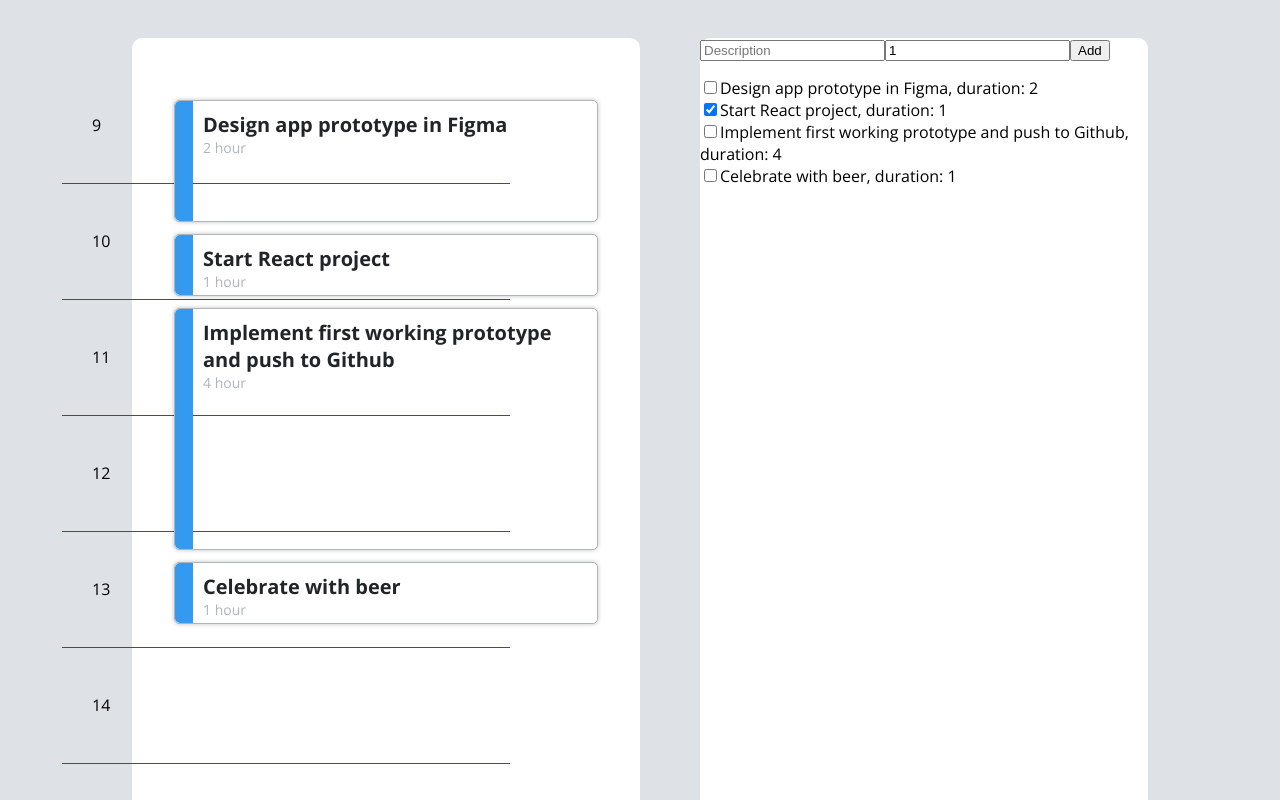
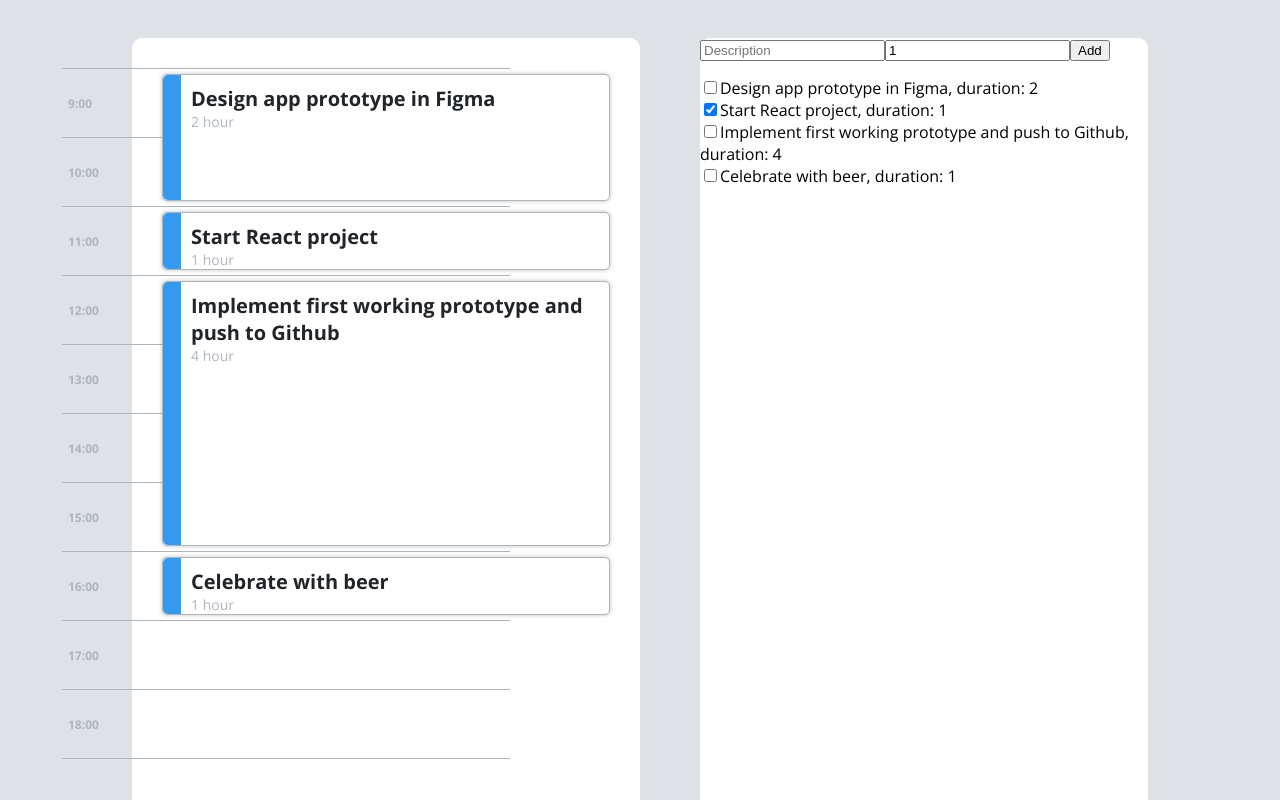
Before and after one commit to dcrescimbeni/todo-less, a React (Create React App) app: page / in a window 1280 px wide. Shown: the top 800 px of the page. Built offline with nearby package versions, Linux system fonts and the light colour scheme.

Commit message:
Implemented hour ticker

```diff
--- a/src/HourTicks/HourTicks.js
+++ b/src/HourTicks/HourTicks.js
@@ -14,8 +14,7 @@ export default function HourTicks() {
         {hours.map((element, index) => {
           return (
             <HourBlockElement key={index}>
-              <HourTicker>{element}</HourTicker>
-              <HourLine></HourLine>
+              <HourTicker>{element}:00</HourTicker>
             </HourBlockElement>
           );
         })}
@@ -32,14 +31,20 @@ const MainWrapper = styled.div`
   left: -100px;
 `;
 
-const HourBlockElement = styled.div``;
+const HourBlockElement = styled.div`
+  border-bottom: 1px solid #adb5bd;
+  height: 68px;
+  display: flex;
+  align-items: center;
+
+  &:first-of-type {
+    border-top: 1px solid #adb5bd;
+  }
+`;
 
 const HourTicker = styled.p`
-  padding: 30px;
+  font-weight: bold;
+  font-size: 12px;
+  color: #adb5bd;
+  margin-left: 6px;
 `;
-
-const HourLine = styled.div`
-  border-bottom: 1px solid red;
-  height: 1px;
-  width: 100%;
-`;
--- a/src/TimeColumn/TimeColumn.js
+++ b/src/TimeColumn/TimeColumn.js
@@ -3,7 +3,7 @@ import styled from 'styled-components';
 import HourTicks from '../HourTicks/HourTicks';
 
 export default function TimeColumn({ todoList, setTodoList, handleOnDragEnd }) {
-  // Code to handle reordering the list
+  // TODO: Fix column height
 
   return (
     <DragDropContext onDragEnd={handleOnDragEnd}>
@@ -54,7 +54,7 @@ const UnstyledList = styled.ul`
   list-style: none;
   padding: 0px;
   position: relative;
-  top: -100%;
+  top: calc(-100% - 10px);
 `;
 
 const MainColumn = styled.div`
@@ -62,12 +62,13 @@ const MainColumn = styled.div`
 `;
 
 const TaskElement = styled.li`
-  height: ${(props) => props.size * 60}px;
+  height: ${(props) => props.size * 68 - 12 + props.size * 1 - 1}px;
+  margin: 11px 0px;
   border: 1px solid #adb5bd;
   border-radius: 5px;
-  margin: 12px;
   display: flex;
   box-shadow: 0px 0px 4px rgba(0, 0, 0, 0.25);
+  background-color: white;
 `;
 
 const ColorCode = styled.div`
```
